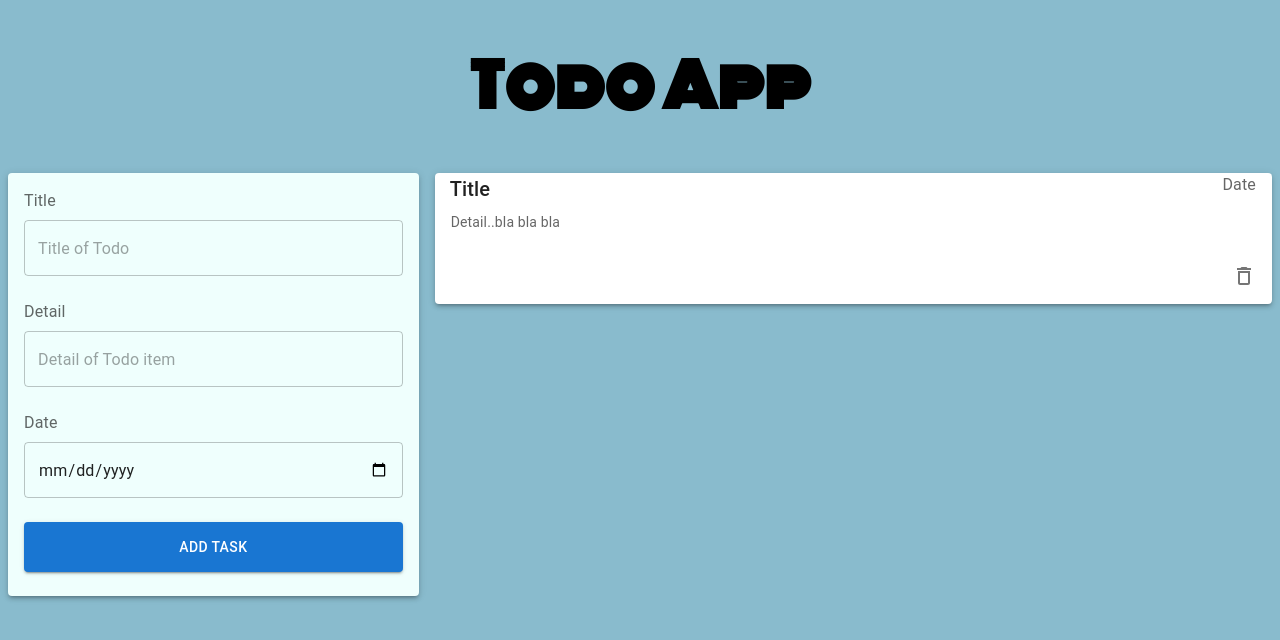
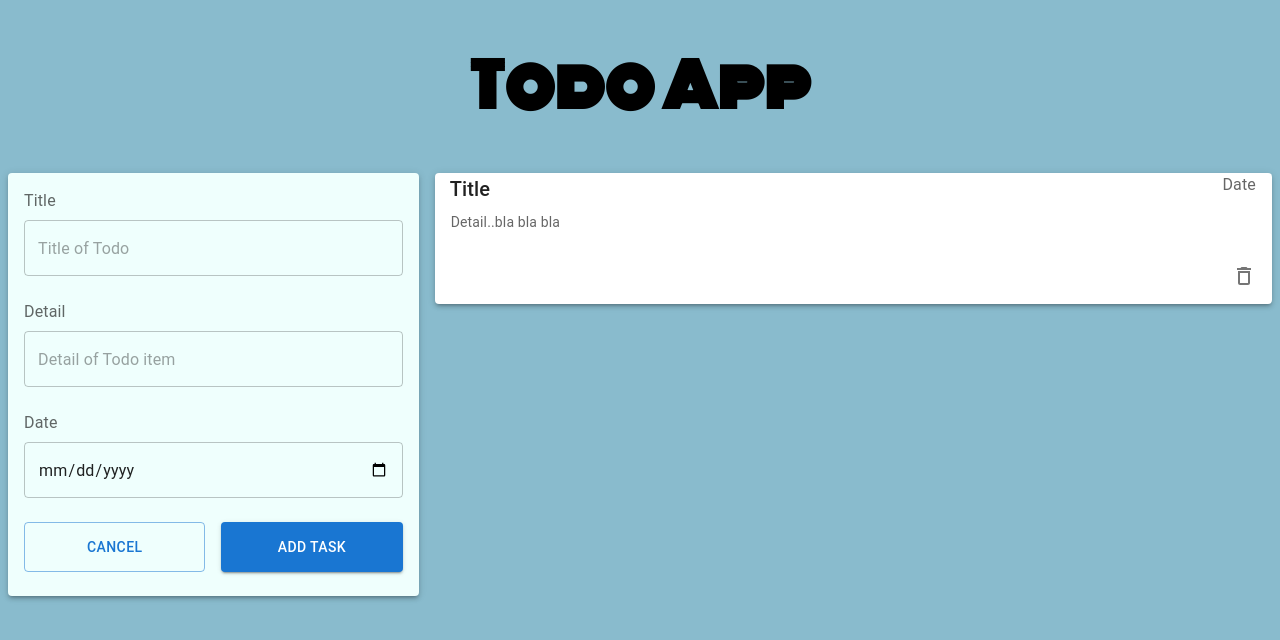
Before and after one commit to ShivaniKhatri96/Todo, a React (Create React App) app in the folder client/: page / in a window 1280 px wide. Shown: the top 640 px of the page. Built offline with nearby package versions, Linux system fonts and the light colour scheme.

Commit message:
layout frontend completed

```diff
--- a/client/src/App.js
+++ b/client/src/App.js
@@ -7,16 +7,15 @@ function App() {
   return (
     <div>
       <h1 id="heading">Todo App</h1>
-      <Grid container xs={12} >
-        <Grid xs={12} md={4}  >
+      <Grid container>
+        <Grid item xs={12} md={4}  >
         <AddTodo />
         </Grid>
-        <Grid xs={12} md={8}>
+        <Grid item xs={12} md={8}>
           <Todo />
         </Grid>
       </Grid>
     </div>
   );
 }
-
 export default App;
--- a/client/src/components/AddTodo.js
+++ b/client/src/components/AddTodo.js
@@ -2,21 +2,34 @@ import * as React from "react";
 import CardContent from "@mui/material/CardContent";
 import Grid from "@mui/material/Grid";
 import { InputLabel } from "@mui/material";
-import {InputBox, Btn, Card1} from "../styles/AddTodoStyles";
-
+import { InputBox, Btn, Card1 } from "../styles/AddTodoStyles";
+import { useState } from "react";
 const AddTodo = () => {
+  const [show, setShow] = useState(true);
+  // console.log(show);
+  const cancelHandler = (e) => {
+    e.preventDefault();
+    setShow((s) => !s);
+  };
   return (
-    <Card1 elevation={3} >
-      <CardContent>
+    <Card1 elevation={3}>
+      <CardContent sx={{ display: {xs: show ? "block" : "none", md:"none"} }}>
+        <Btn
+          variant="contained"
+          type="submit"
+          onClick={() => setShow((s) => !s)}
+        >
+          Add new task
+        </Btn>
+      </CardContent>
+      <CardContent sx={{ display: {xs: show ? "none" : "block", md:"block"} }}>
         <Grid
           container
-          sx={{ mx: "auto" }}
-          xs={12}
           component="form"
           //   onSubmit={submitHandler}
           autoComplete="off"
         >
-          <Grid xs={12} sx={{mb:3}}>
+          <Grid item xs={12} sx={{ mb: 3 }}>
             <InputLabel htmlFor="title" sx={{ mb: 1 }}>
               Title
             </InputLabel>
@@ -26,7 +39,7 @@ const AddTodo = () => {
               variant="outlined"
             ></InputBox>
           </Grid>
-          <Grid xs={12} sx={{mb:3}}>
+          <Grid item xs={12} sx={{ mb: 3 }}>
             <InputLabel htmlFor="detail" sx={{ mb: 1 }}>
               Detail
             </InputLabel>
@@ -36,13 +49,19 @@ const AddTodo = () => {
               variant="outlined"
             ></InputBox>
           </Grid>
-          <Grid xs={12} sx={{mb:3}}>
+          <Grid item xs={12} sx={{ mb: 3 }}>
             <InputLabel htmlFor="date" sx={{ mb: 1 }}>
               Date
             </InputLabel>
             <InputBox id="date" type="date" variant="outlined"></InputBox>
           </Grid>
-          <Grid xs={12}>
+          <Grid item xs={5.75}>
+            <Btn variant="outlined" type="submit" onClick={cancelHandler}>
+              Cancel
+            </Btn>
+          </Grid>
+          <Grid item xs={0.5} />
+          <Grid item xs={5.75}>
             <Btn variant="contained" type="submit">
               Add task
             </Btn>
--- a/client/src/styles/AddTodoStyles.js
+++ b/client/src/styles/AddTodoStyles.js
@@ -8,6 +8,7 @@ width: 100%;
 height: 50px;
 boxShadow: rgba(0, 0, 0, 0.16) 0px 3px 6px, rgba(0, 0, 0, 0.23) 0px 3px 6px;
 `
+
 export const Card1 = styled(Card)(({theme}) => ({
     minWidth: 275,
     backgroundColor: "#EFFFFD",
```
